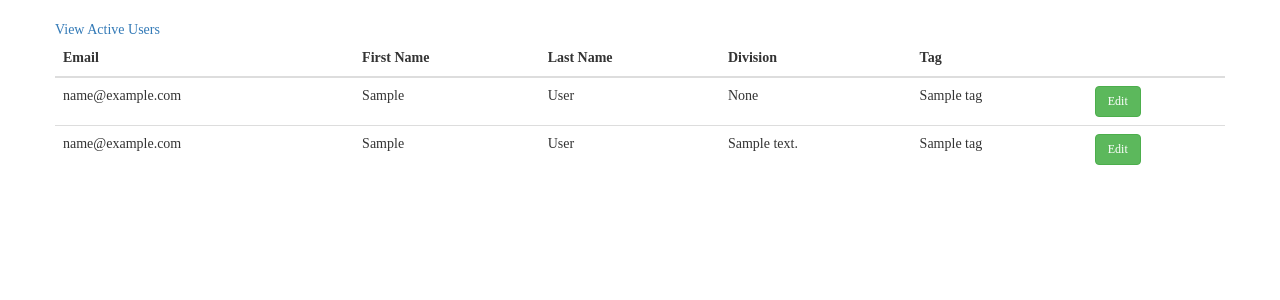
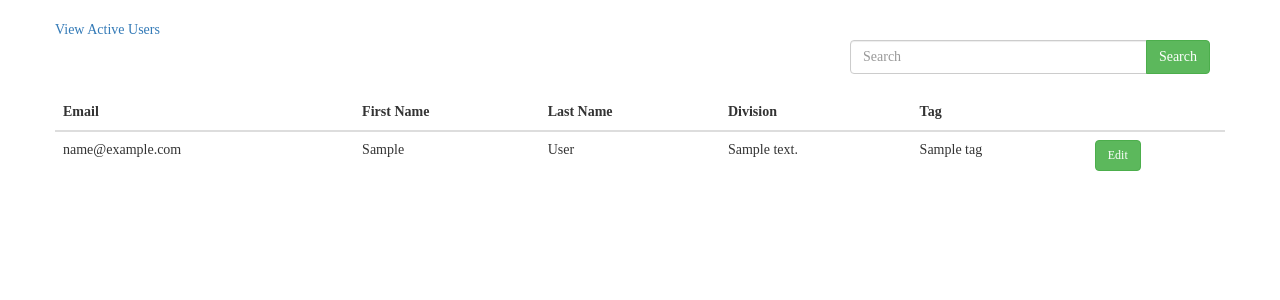
Before and after one commit to MunifNagi/CCTimeClock, a Python web app: template timeclock/app/templates/main/user_list.html in a window 1280 px wide. Shown: the part 52-352 px from the top of the page. Run offline with Jinja, Linux system fonts and the light colour scheme; the template is opened without the code that fills it: most values are stand-ins (such as "Sample title", 1, 10 or a date in 2020); some libraries are stand-ins or nearby versions.

Commit message:
search bar added

```diff
--- a/timeclock/app/templates/main/user_list.html
+++ b/timeclock/app/templates/main/user_list.html
@@ -4,6 +4,22 @@
     <a href="{{ url_for('main.user_list_page') }}?active=False">View Inactive Users</a> {% else %}
     <a href="{{ url_for('main.user_list_page') }}?active=True">View Active Users</a> {% endif %}
 </div>
+<div clas="row">
+    <form method="GET">
+        <input type="hidden" name="active" value="{% if active_users %}True{% else %}False{% endif %}" />
+        <div class="row">
+            <div class="col-xs-6 col-md-4 pull-right">
+                <div class="input-group">
+                    <input type="text" class="form-control" placeholder="Search" name="search_input" />
+                    <div class="input-group-btn">
+                        <button class="btn btn-success" type="submit" value="Send">Search</button>
+                    </div>
+                </div>
+            </div>
+        </div>
+    </form>
+</div>
+<br>
 <div class="row">
     <table class="table">
         <thead>
@@ -17,28 +33,28 @@
             </tr>
         </thead>
         <tbody>
-            {# list out the users without a division#} {% for user in nondivision_users %}
+            {# list out the users without a division #} {% if list_of_users|length == 0 %} {% for user in nondivision_users %}
             <tr>
                 <td>{{ user.email }}</td>
                 <td>{{ user.first_name }}</td>
                 <td>{{ user.last_name }}</td>
-                <td> None</td>
-                {# Use tag_id to find corresponding name in tag table #} {% for tag in tags %} {% if tag.id==user.tag_id %}
+                <td>None</td>
+                {# Use tag_id to find corresponding name in tag table #} {% for tag in tags %} {% if tag.id == user.tag_id %}
                 <td>{{ tag.name }}</td>
-                {% endif %} {% endfor %} {% if user.tag_id==None %}
+                {% endif %} {% endfor %} {% if user.tag_id == None %}
                 <td>None</td>
                 {% endif %}
                 <td><a class="btn btn-success" style="font-size:12px" href="{{ url_for('auth.user_profile', user_id=user.id) }}">Edit</a></td>
             </tr>
-            {% endfor %} {#followed by users who do have division, sorted by their divison#} {% for user in list_of_users|sort(attribute='id') %}
+            {% endfor %} {% endif %} {#followed by users who do have division, sorted by their divison#} {% for user in list_of_users|sort(attribute='id') %}
             <tr>
                 <td>{{ user.email }}</td>
                 <td>{{ user.first_name }}</td>
                 <td>{{ user.last_name }}</td>
                 <td>{{ user.division }}</td>
-                {# Use tag_id to find corresponding name in tag table #} {% for tag in tags %} {% if tag.id==user.tag_id %}
+                {# Use tag_id to find corresponding name in tag table #} {% for tag in tags %} {% if tag.id == user.tag_id %}
                 <td>{{ tag.name }}</td>
-                {% endif %} {% endfor %} {% if user.tag_id==None %}
+                {% endif %} {% endfor %} {% if user.tag_id == None %}
                 <td>None</td>
                 {% endif %}
                 <td><a class="btn btn-success" style="font-size:12px" href="{{ url_for('auth.user_profile', user_id=user.id) }}">Edit</a>
```
Also changed, not shown: timeclock/app/main/views.py (+9 -1 lines).
